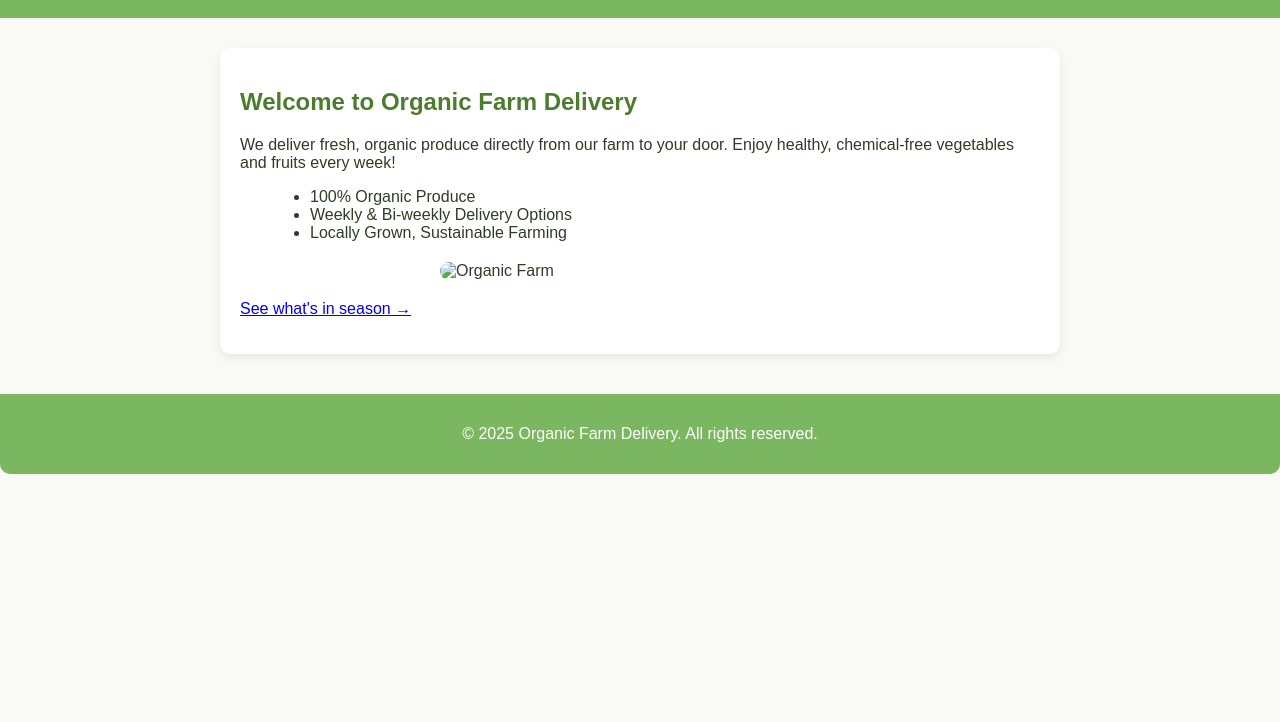
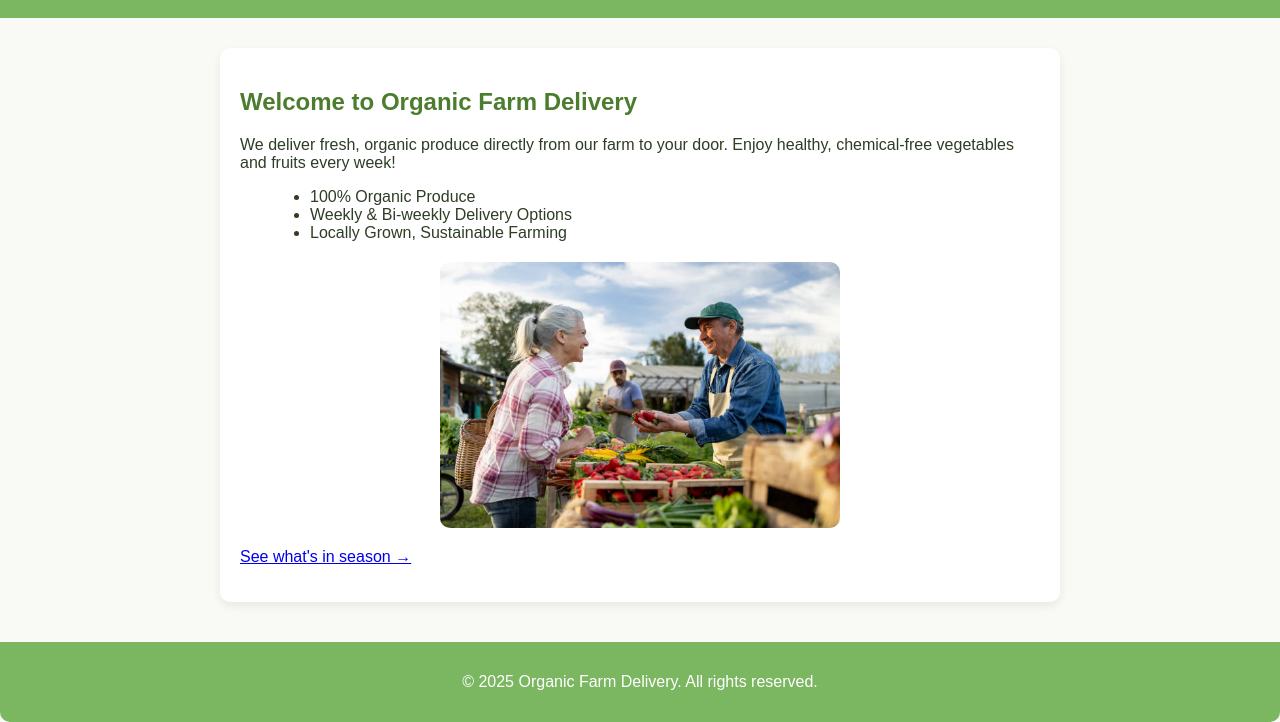
Before and after one commit to Edwin-0814/asignment, a plain HTML site: page index.html in a window 1280 px wide. Shown: the part 87-809 px from the top of the page. Drawn offline with Linux system fonts and the light colour scheme.

Commit message:
Update index.html

```diff
--- a/index.html
+++ b/index.html
@@ -24,7 +24,7 @@
                 <li>Weekly & Bi-weekly Delivery Options</li>
                 <li>Locally Grown, Sustainable Farming</li>
             </ul>
-            <img src="images/farm.jpg" alt="Organic Farm" class="main-image"/>
+            <img src="image.jpg" alt="Organic Farm" class="main-image"/>
             <p>
                 <a href="products.html">See what's in season &rarr;</a>
             </p>
```
